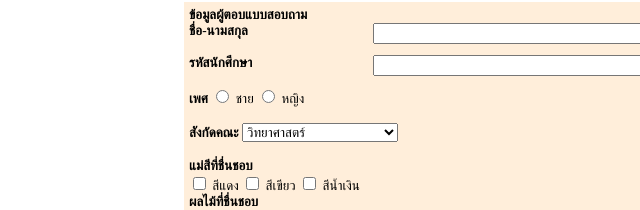
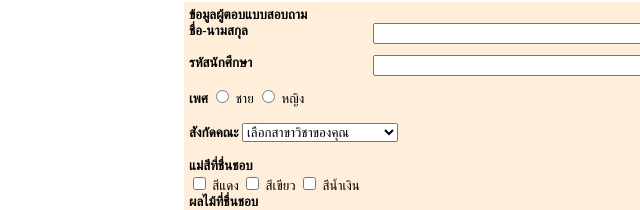
Before and after one commit to T0fuHasuu/dayuth_thy.github.io, a plain HTML site: page index.html in a window 1280 px wide. Shown: the part 76-286 px from the top of the page, 131-771 px from the left. Drawn offline with Linux system fonts and the light colour scheme.

Commit message:
Update index.html

```diff
--- a/index.html
+++ b/index.html
@@ -28,6 +28,7 @@
                     <!-- Major -->
                     <label for=""><b>สังกัดคณะ</b></label>
                     <select title="Select Your Major" name="" id="" required>
+                        <option value="">เลือกสาขาวิชาของคุณ</option>
                         <option value="">วิทยาศาสตร์</option>
                         <option value="">วิศวกรรมคอมพิวเตอร์</option>
                         <option value="">ครุศาสตร์</option>
```
